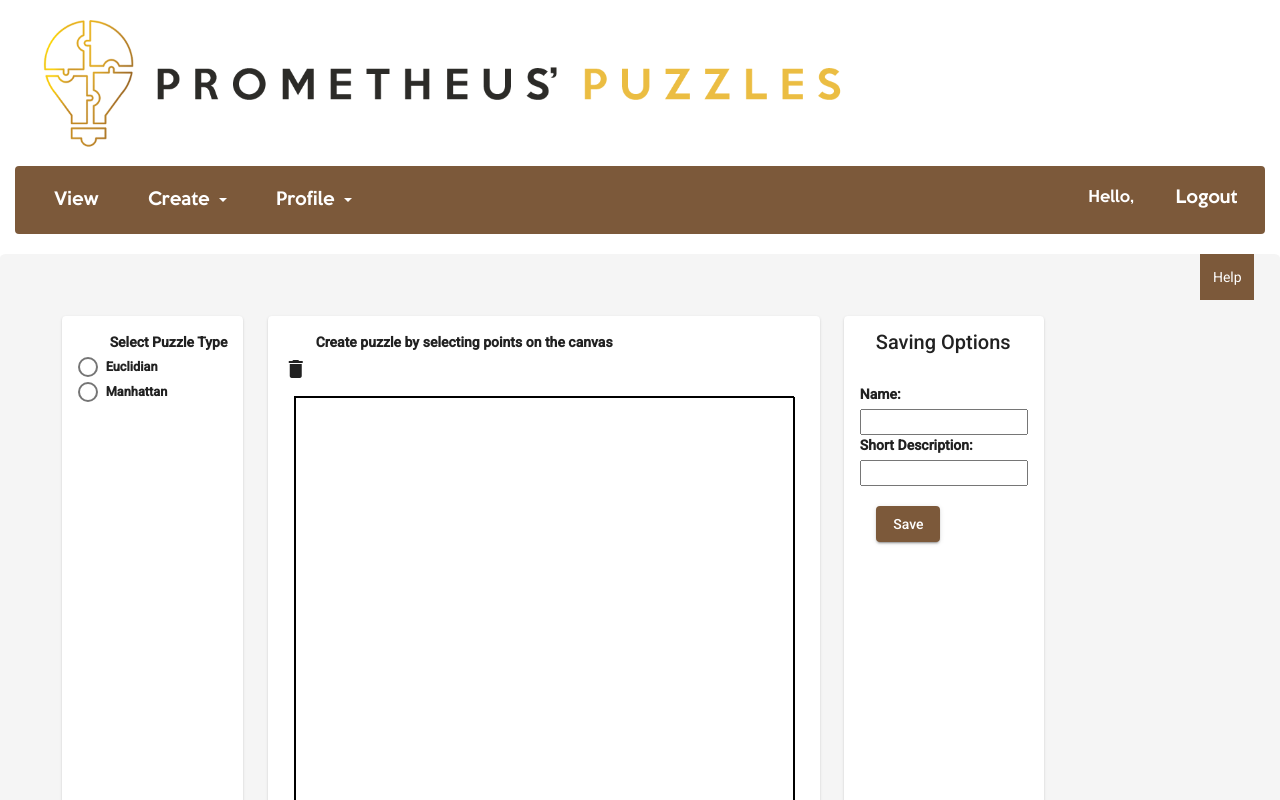
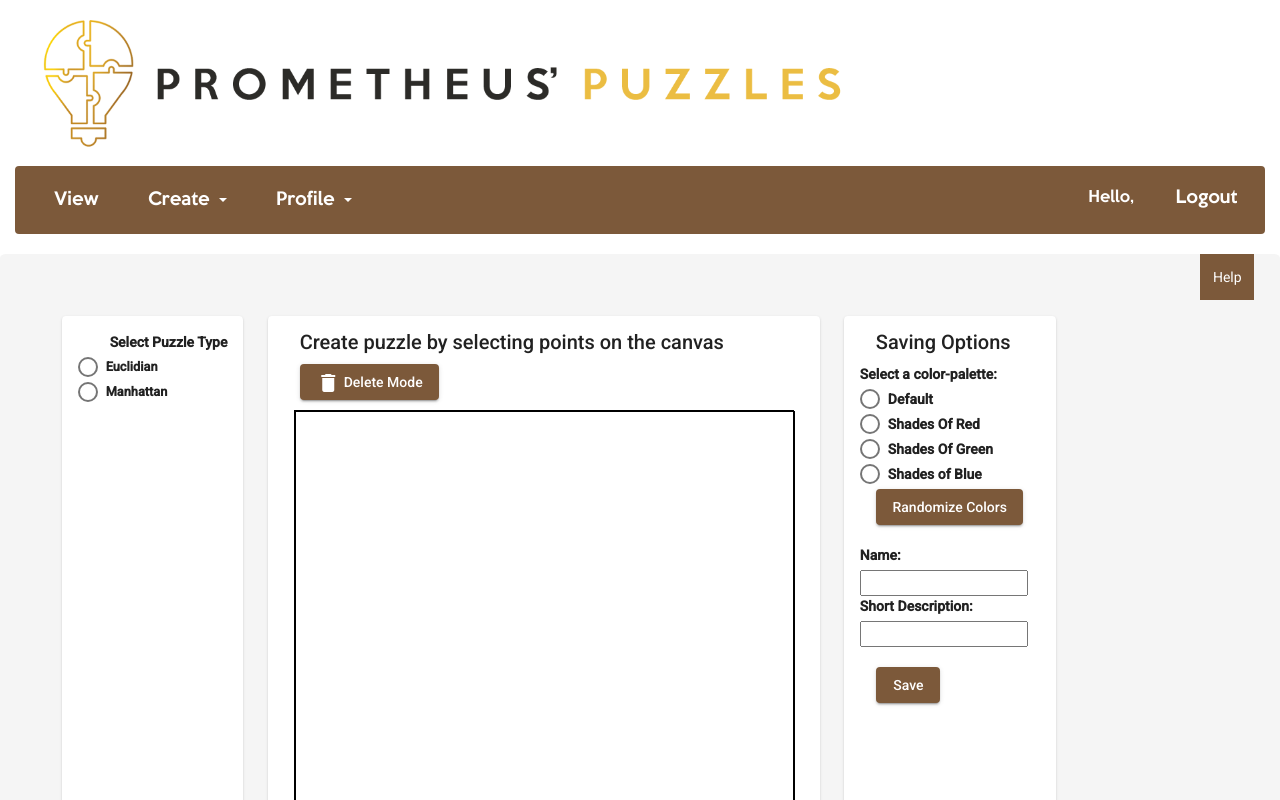
Before and after one commit to COS301-SE-2020/Puzzle-Generator, an Angular app: page /create in a window 1280 px wide. Shown: the top 800 px of the page. Built offline with nearby package versions, Linux system fonts and the light colour scheme; what angular-bootstrap-md, ngx-pagination would draw is missing.

Commit message:
Made create page more presentable + new palette
-"Shades of Red" color palette added.
-Moved color palettes to saving and added material design to them

```diff
--- a/src/app/pages/create/create.component.html
+++ b/src/app/pages/create/create.component.html
@@ -18,17 +18,18 @@
 
    <mat-card class="">
     <mat-card-header>
-      <label>Create puzzle by selecting points on the canvas</label>
+      <mat-card-title>Create puzzle by selecting points on the canvas</mat-card-title>
     </mat-card-header>
     <mat-card-content>
-      <mat-icon id="deletePointButton">delete</mat-icon>
+      <button mat-raised-button class="btns" id="deletePointButton">
+        <mat-icon id="deletePointButtonIcon">delete</mat-icon><mat-icon id="editPointButtonIcon">edit</mat-icon> Delete Mode
+      </button>
       <div id="container">
       </div>
     </mat-card-content>
     <mat-card-actions>
       <div id='colorPalettes'>
       </div>
-      <button mat-raised-button class="btns" id="randomizeColorsButton">Randomize Colors</button>
       <!-- <button mat-raised-button class="btns" id="deletePointButton">Delete Mode</button> -->
       <button mat-raised-button class="btns" id="generatePuzzleButton">Generate Puzzle</button>
     </mat-card-actions>
@@ -38,12 +39,22 @@
     <mat-card-header>
       <mat-card-title>Saving Options</mat-card-title>
     </mat-card-header>
+
+
     <mat-card-content>
-       <br >
-        <label id="">Name: </label><br><input type="text" name="puzzleName" id="puzzleNameInputBox"><br>
-        <label id="">Short Description: </label><br><input type="text" name="puzzleDescription" id="puzzleDescriptionInputBox"><br>
-        <label hidden="true" id="tokenLabel">{{token}}</label><br>
-        <button mat-raised-button class="btns" id="saveButton">Save</button>
+      <label>Select a color-palette:</label><br>
+      <mat-radio-group>
+        <mat-radio-button class="radio-button colorPalettes" paletteid=0 value="default" name="colorPalettes">Default</mat-radio-button><br>
+        <mat-radio-button class="radio-button colorPalettes" paletteid=1 value="shadesOfRed" name="colorPalettes">Shades Of Red</mat-radio-button><br>
+        <mat-radio-button class="radio-button colorPalettes" paletteid=2 value="shadesOfGreen" name="colorPalettes">Shades Of Green</mat-radio-button><br>
+        <mat-radio-button class="radio-button colorPalettes" paletteid=3 value="shadesOfBlue" name="colorPalettes">Shades of Blue</mat-radio-button><br>
+      </mat-radio-group>
+      <button mat-raised-button class="btns" id="randomizeColorsButton">Randomize Colors</button>
+      <br><br>
+      <label id="">Name: </label><br><input type="text" name="puzzleName" id="puzzleNameInputBox"><br>
+      <label id="">Short Description: </label><br><input type="text" name="puzzleDescription" id="puzzleDescriptionInputBox"><br>
+      <label hidden="true" id="tokenLabel">{{token}}</label><br>
+      <button mat-raised-button class="btns" id="saveButton">Save</button>
     </mat-card-content>
   </mat-card>
   </div>
```
